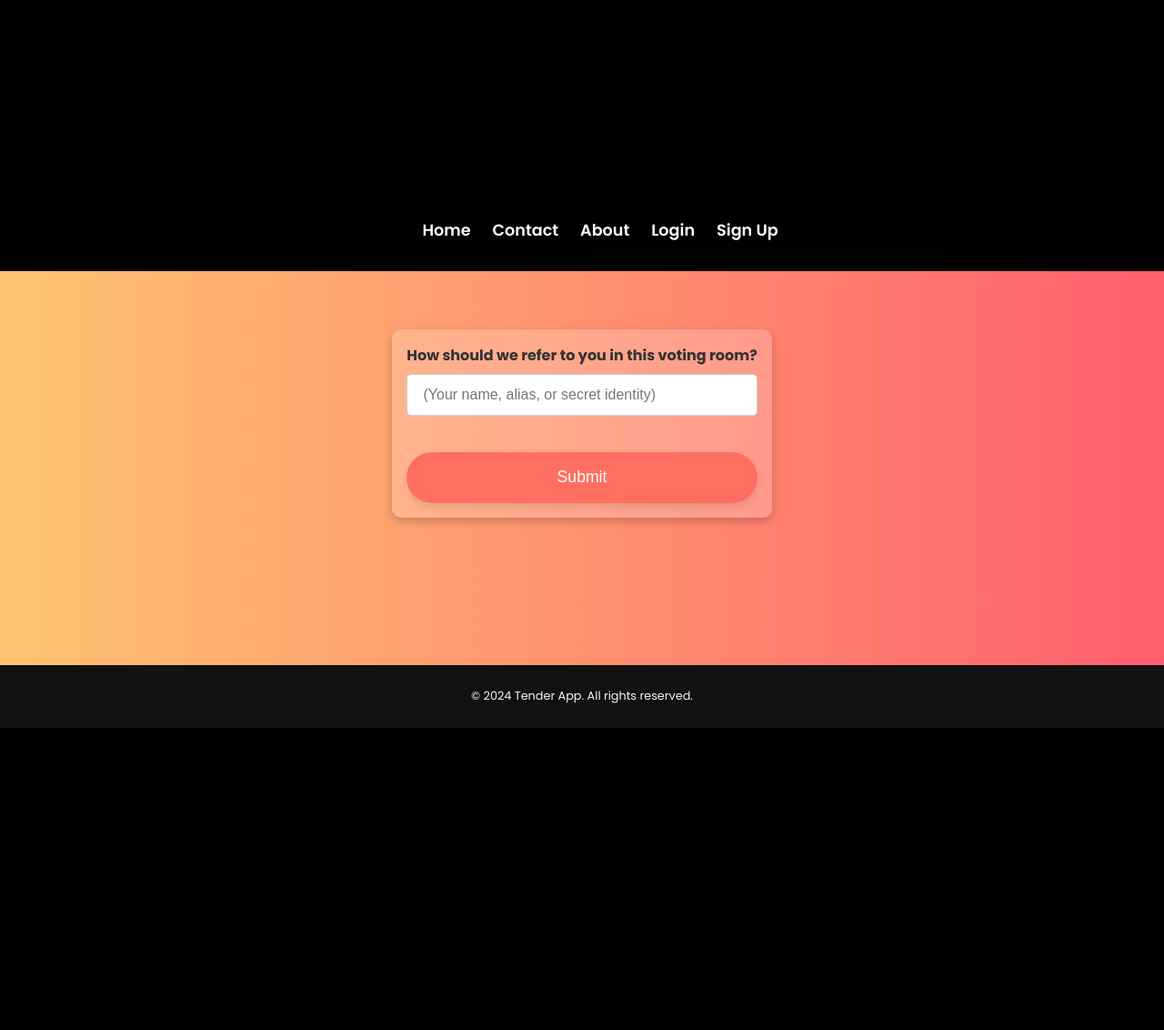
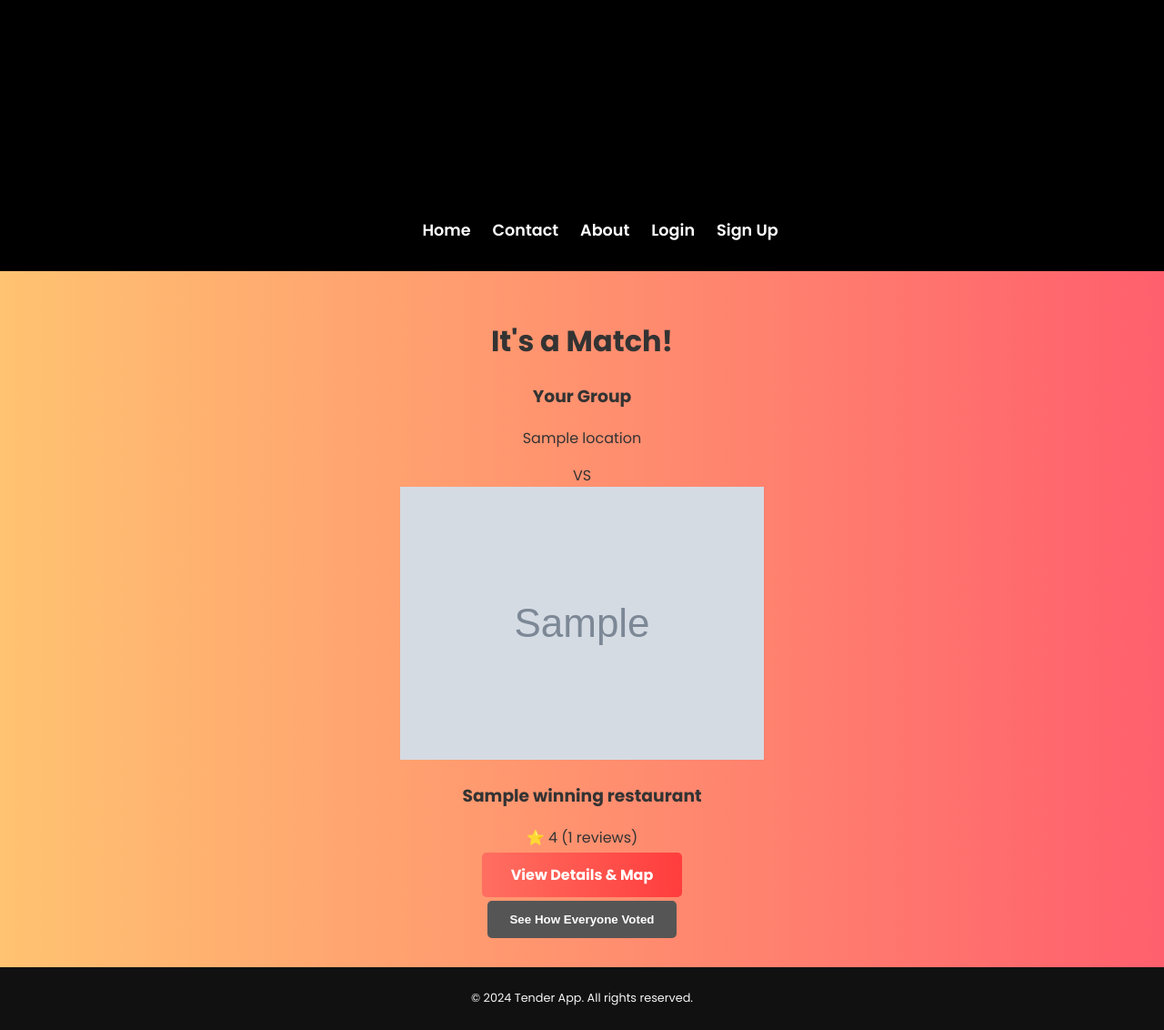
Before and after one commit to Saavesh/Tender, a Python web app: template application/templates/user-entry.html in a window 1280 px wide. Shown: the whole page at 91% size. Before the commit the page ends 800 px from the top, so only its background shows below. Run offline with Jinja, Linux system fonts and the light colour scheme; the template is opened without the code that fills it: most values are stand-ins (such as "Sample title", 1, 10 or a date in 2020); grey boxes marked "Sample" are stand-in pictures; grey boxes are pictures that could not be loaded.

Commit message:
Update html templates

```diff
--- a/application/templates/results.html
+++ b/application/templates/results.html
@@ -29,7 +29,7 @@
                         No categories available
                     {% endif %}
                 </p>
-                <a href="{{ winning_restaurant.url }}" target="_blank" class="view-on-yelp-btn">View on Yelp</a>
+                <a href="{{ winning_restaurant.url }}" target="_blank" class="button-secondary">View Details & Map</a>
             </div>
         {% else %}
             <p>No winning restaurant was found.</p>
--- a/application/templates/user-entry.html
+++ b/application/templates/user-entry.html
@@ -1,26 +1,98 @@
 {% extends "layout.html" %}
 
 {% block title %}
-    Voting Page
-{% endblock %}
-
-{% block header %}
-    <h1>Voting Room</h1>
-    <p>Vote on your favorite restaurant</p>
-    <p>Location: {{ room.Location }}</p>
+    It's a Match!
 {% endblock %}
 
 {% block content %}
-<section class="voting-room">
-    <div class="form-container">
-        <form id="username-form" method="POST" action="/add_guest_user">
-            <div class="form-group">
-                <label for="username-input">How should we refer to you in this voting room?</label>
-                <input type="text" id="username-input" name="Username" required placeholder=" (Your name, alias, or secret identity)">
-                <input type="hidden" name="RoomID" value="{{ room.RoomID }}">
+<div class="results-container">
+    <div id="results-intro" class="results-intro">
+        <h2>And the winner is...</h2>
+    </div>
+
+    <div id="match-content" class="match-content hidden">
+        <h1 class="match-header">It's a Match!</h1>
+
+        <div class="match-cards-container">
+            <div class="profile-card group-card">
+                <div class="profile-image-container">
+                    <i class="fas fa-users fa-5x"></i> </div>
+                <h3>Your Group</h3>
+                <p>{{ room.Location }}</p>
             </div>
-            <button id="submit-username" type="submit">Submit</button>
-        </form>
+
+            <div class="vs-circle">VS</div>
+
+            {% if winning_restaurant %}
+            <div class="profile-card restaurant-card">
+                <div class="profile-image-container">
+                    <img src="{{ winning_restaurant.image_url }}" alt="Image of {{ winning_restaurant.name }}">
+                </div>
+                <h3>{{ winning_restaurant.name }}</h3>
+                <p>⭐ {{ winning_restaurant.rating }} ({{ winning_restaurant.review_count }} reviews)</p>
+                 <a href="{{ winning_restaurant.url }}" target="_blank" class="button-primary">View Details & Map</a>
+            </div>
+            {% else %}
+             <div class="profile-card restaurant-card">
+                <h3>No Clear Winner</h3>
+                <p>Looks like it was a tough choice!</p>
+            </div>
+            {% endif %}
+        </div>
+
+        <div class="details-toggle">
+            <button id="show-details-btn" class="button-secondary">See How Everyone Voted</button>
+        </div>
+
+        <div id="voting-summary" class="voting-summary hidden">
+            <h2 class="animated-subtitle">Voting Summary</h2>
+            <table class="voting-summary-table">
+                <thead>
+                    <tr>
+                        <th>User</th>
+                        {% for restaurant in restaurant_names %}
+                            <th>{{ restaurant }}</th>
+                        {% endfor %}
+                    </tr>
+                </thead>
+                <tbody>
+                    {% for user, votes in user_votes.items() %}
+                        <tr>
+                            <td>{{ user }}</td>
+                            {% for restaurant in restaurant_names %}
+                                <td>
+                                    {% set vote = votes.get(restaurant) %}
+                                    {% if vote == 1 %} ❤️ Yum {% elif vote == 0 %} 🤔 Meh {% elif vote == -1 %} 🤢 Ew {% else %} - {% endif %}
+                                </td>
+                            {% endfor %}
+                        </tr>
+                    {% endfor %}
+                </tbody>
+            </table>
+        </div>
     </div>
-</section>
+</div>
 {% endblock %}
+
+{% block scripts %}
+<script>
+    document.addEventListener('DOMContentLoaded', function () {
+        const intro = document.getElementById('results-intro');
+        const matchContent = document.getElementById('match-content');
+        const showDetailsBtn = document.getElementById('show-details-btn');
+        const votingSummary = document.getElementById('voting-summary');
+
+        // 1. Show the intro animation for a few seconds
+        setTimeout(() => {
+            intro.style.display = 'none'; // Hide intro
+            matchContent.classList.remove('hidden'); // Show the main match screen
+        }, 2500); // 2.5-second delay
+
+        // 2. Add click event to the "Show Details" button
+        showDetailsBtn.addEventListener('click', () => {
+            votingSummary.classList.toggle('hidden'); // Toggle visibility of the table
+            showDetailsBtn.textContent = votingSummary.classList.contains('hidden') ? 'See How Everyone Voted' : 'Hide Voting Details';
+        });
+    });
+</script>
+{% endblock %}
```
Also changed, not shown: application/templates/room.html (+3 -6 lines).
